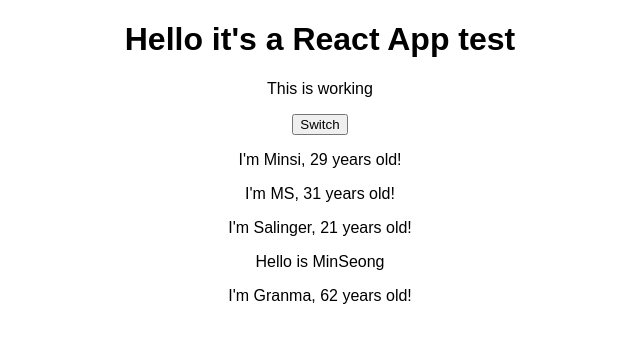
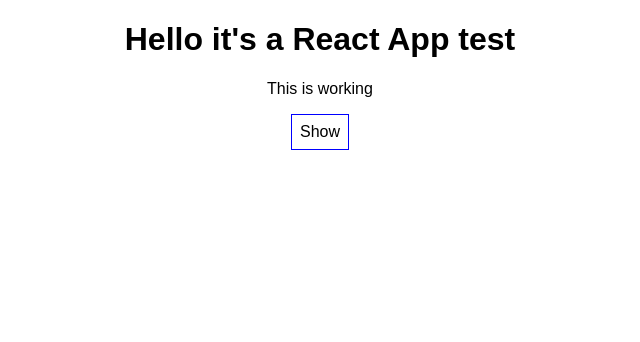
Before and after one commit to minsikim/react-app-test, a React (Create React App) app: page / in a window 1280 px wide. Shown: the top 342 px of the page, without its empty margins (320-960 px from the left). Built offline with nearby package versions, Linux system fonts and the light colour scheme.

Commit message:
conditional rendering

```diff
--- a/src/App.js
+++ b/src/App.js
@@ -13,31 +13,79 @@ class App extends Component {
       { name: 'Granma', age: 62}
     ]
   }
-switchNameHandler = () => {
+switchNameHandler = (newName) => {
   console.log('switchNameHandler run')
   //don't : this.state.persons[0].name = 'MinSeongKim'
   // -> this will not work in ES6 => syntax
   //because this refers to the function you are wrinting code in
+  newName = newName ? newName : 'SalingerMS'
+
   this.setState({
     persons: [
-      { name: 'SalingerMS', age: 29},
+      { name: newName, age: 29},
       { name: 'MS', age: 31},
       { name: 'Salinger', age: 21},
       { name: 'Granma', age: 99}
-    ]
+    ],
+    showPersons: false
   })
 }
 
+nameChangeHandler = (event) => {
+  console.log('nameChangeHandler run')
+  this.setState(
+    {
+      persons: [
+        { name: 'Minsi', age: 29},
+        { name: event.target.value, age: 31},
+        { name: 'Salinger', age: 21},
+        { name: 'Granma', age: 99}
+      ]
+    }
+  )
+}
+
+togglePersonsHandler = () => {
+  const doesShow = this.state.showPersons;
+  this.setState({showPersons: !doesShow})
+}
+
   render() {
+    const style = {
+      backgroundColor: 'white',
+      font: 'inherit',
+      border: '1px solid blue',
+      padding: '8px'
+    }
     return (
       <div className="App">
         <h1>Hello it's a React App test</h1>
         <p>This is working</p>
-        <button onClick={this.switchNameHandler}>Switch</button>
-        <Person name={this.state.persons[0].name} age={this.state.persons[0].age}/>
-        <Person name={this.state.persons[1].name} age={this.state.persons[1].age}/>
-        <Person name={this.state.persons[2].name} age={this.state.persons[2].age}>Hello is MinSeong</Person>
-        <Person name={this.state.persons[3].name} age={this.state.persons[3].age}/>
+        <button
+          style = {style}
+          onClick={()=>this.togglePersonsHandler()}>Show</button>
+        { this.state.showPersons ?
+          <div>
+            <Person
+              name={this.state.persons[0].name}
+              age={this.state.persons[0].age}/>
+            <Person
+              name={this.state.persons[1].name}
+              age={this.state.persons[1].age}
+              change={this.nameChangeHandler}/>
+            <Person
+            //if you need to pass on params on the click method you can
+            // 1. bind(this, params) or
+            // 2. ()=>function()
+            // #1 is better
+              click = {this.switchNameHandler.bind(this, 'something')}
+              name={this.state.persons[2].name}
+              age={this.state.persons[2].age}>Hello is MinSeong</Person>
+            <Person
+              name={this.state.persons[3].name}
+              age={this.state.persons[3].age}/>
+          </div> : null
+        }
       </div>
     );
     // return React.createElement('div', {className:'App'}, React.createElement('h1', null, "Hello it's a React App test"));
--- /dev/null
+++ b/src/Person/Person.css
@@ -0,0 +1,8 @@
+.Person{
+    width: 60%;
+    margin: 16px auto;
+    border: 1px solid #eee;
+    box-shadow: 0 2px 3px #ccc;
+    padding: 16px;
+    text-align: center;
+}
--- a/src/Person/Person.js
+++ b/src/Person/Person.js
@@ -1,10 +1,12 @@
-import React, { Component } from 'react';
+import React from 'react';
+import './Person.css';
 
 const person = (props) => {
     return (
-        <div>
-            <p>I'm {props.name}, {props.age} years old!</p>
-            {props.children}
+        <div className='Person'>
+            <p onClick={props.click}>I'm {props.name}, {props.age} years old!</p>
+            <p> {props.children} </p>
+            <input onChange={props.change} value={props.name} />
         </div>
     )
 }
```
